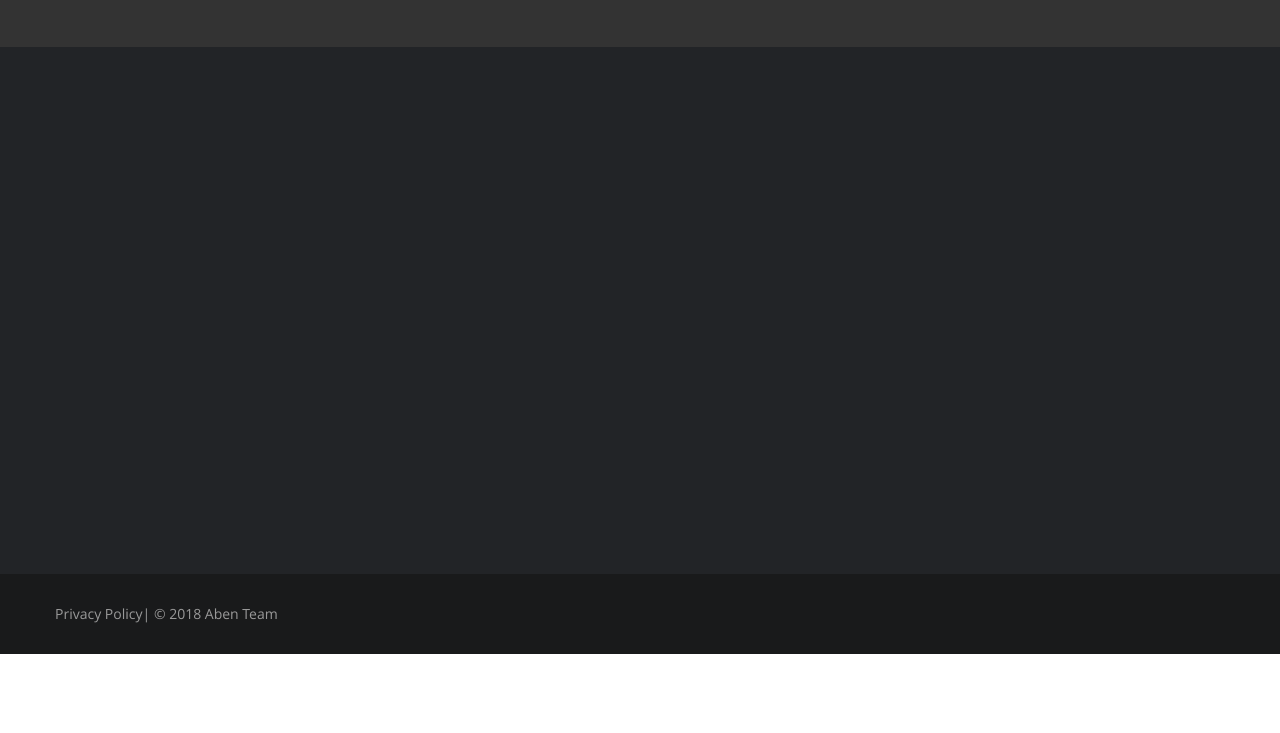
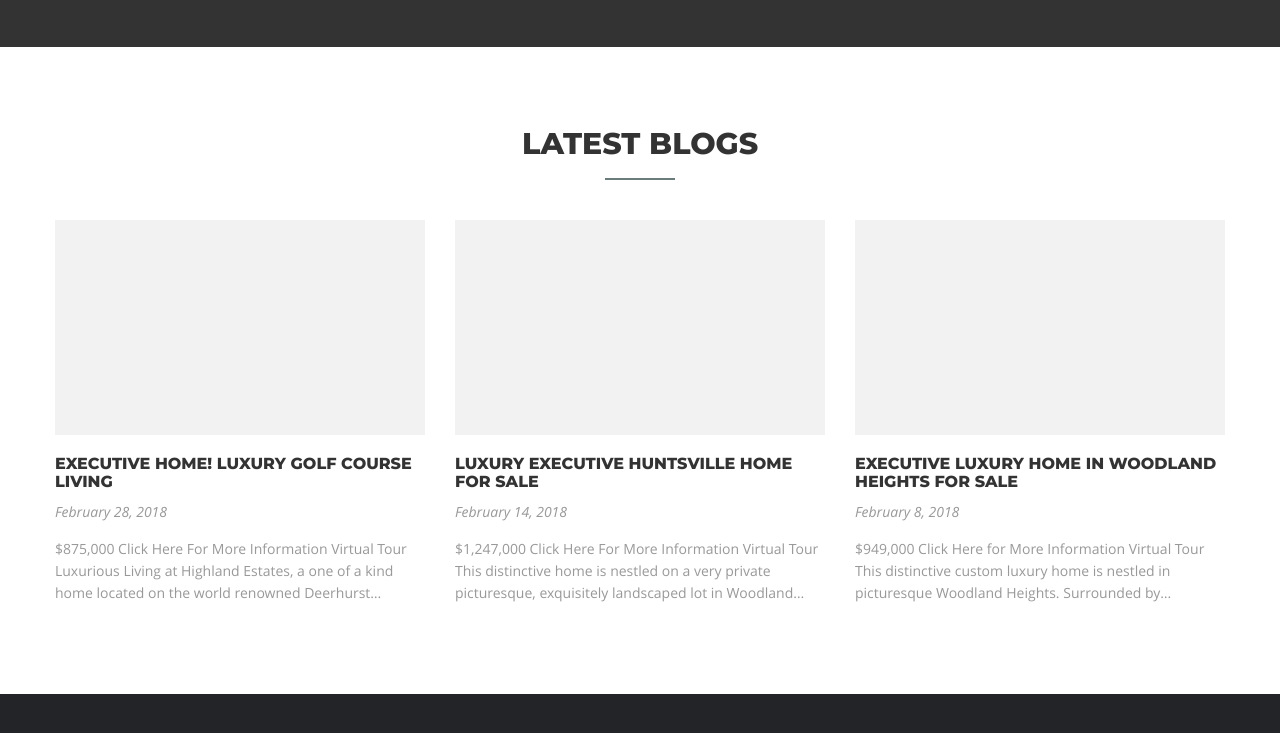
Before and after one commit to nazariy1717/aben_team, a website: page src/index.html in a window 1280 px wide. Shown: the part 2358-3091 px from the top of the page. Before the commit the page ends 3012 px from the top, so only its background shows below. Drawn offline with nearby package versions, Linux system fonts and the light colour scheme; files that its build step writes are made by us from their sources.

Commit message:
Latest Blogs (need improve)

```diff
--- a/src/index.html
+++ b/src/index.html
@@ -188,6 +188,57 @@
 </section>
 
 
+<section class="section app-blog">
+    <h2 class="app-title --center app-blog__title">Latest Blogs</h2>
+
+    <div class="container">
+        <div class="row m-row">
+            <div class="column col-lg-4 col-md-4">
+                <div class="app-blog-item">
+                    <div class="app-blog-item__top">
+                        <a href="/">
+                            <div class="app-blog-item__image"></div>
+                        </a>
+                    </div>
+                    <div class="app-blog-item__bot">
+                        <span class="app-blog-item__title">Executive Home! Luxury Golf Course Living</span>
+                        <span class="app-blog-item__date">February 28, 2018</span>
+                        <p class="app-txt app-blog-item__desc">$875,000 Click Here For More Information Virtual Tour Luxurious Living at Highland Estates, a one of a kind home located on the world renowned Deerhurst…</p>
+                    </div>
+                </div>
+            </div>
+            <div class="column col-lg-4 col-md-4">
+                <div class="app-blog-item">
+                    <div class="app-blog-item__top">
+                        <a href="/">
+                            <div class="app-blog-item__image"></div>
+                        </a>
+                    </div>
+                    <div class="app-blog-item__bot">
+                        <span class="app-blog-item__title">Luxury Executive Huntsville Home For Sale</span>
+                        <span class="app-blog-item__date">February 14, 2018</span>
+                        <p class="app-txt app-blog-item__desc">$1,247,000 Click Here For More Information Virtual Tour This distinctive home is nestled on a very private picturesque, exquisitely landscaped lot in Woodland…</p>
+                    </div>
+                </div>
+            </div>
+            <div class="column col-lg-4 col-md-4">
+                <div class="app-blog-item">
+                    <div class="app-blog-item__top">
+                        <a href="/">
+                            <div class="app-blog-item__image"></div>
+                        </a>
+                    </div>
+                    <div class="app-blog-item__bot">
+                        <span class="app-blog-item__title">Executive Luxury Home in Woodland Heights For Sale</span>
+                        <span class="app-blog-item__date">February 8, 2018</span>
+                        <p class="app-txt app-blog-item__desc">$949,000 Click Here for More Information Virtual Tour This distinctive custom luxury home is nestled in picturesque Woodland Heights. Surrounded by…</p>
+                    </div>
+                </div>
+            </div>
+        </div>
+    </div>
+</section>
+
 <footer class="footer">
     <div class="container">
 
--- a/src/sass/pages/_home.scss
+++ b/src/sass/pages/_home.scss
@@ -78,3 +78,44 @@
     color: #fff;
   }
 }
+
+
+.app-blog{
+  padding: 80px 0 60px 0;
+  &__title{
+    margin-bottom: 40px;
+  }
+}
+
+.app-blog-item{
+  margin-bottom: 30px;
+  &__top{
+    margin-bottom: 20px;
+  }
+  &__bot{}
+  &__image{
+    height: 215px;
+    background-color: var(--col-light-grey);
+  }
+  &__title{
+    display: block;
+    text-transform: uppercase;
+    font-family: 'Montserrat', sans-serif;
+    font-size: 16px;
+    font-weight: 800;
+    line-height: 1.13;
+    color: var(--col-black);
+    margin-bottom: 10px;
+  }
+  &__date{
+    display: block;
+    font-family: 'Open Sans', sans-serif;
+    font-size: 14px;
+    font-weight: normal;
+    font-style: italic;
+    line-height: 1.57;
+    color: var(--col-warm-grey);
+    margin-bottom: 15px;
+  }
+  &__desc{}
+}
```
